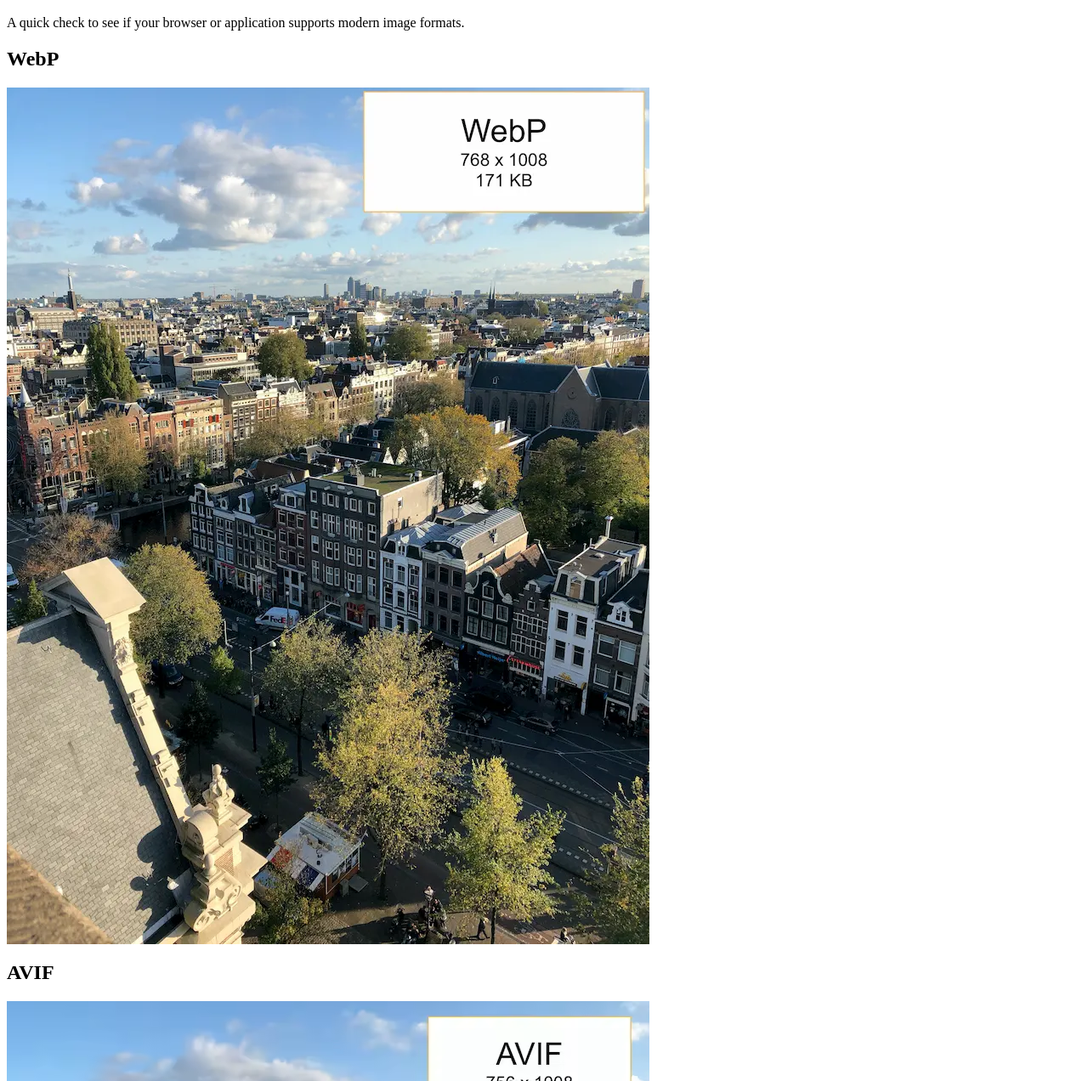
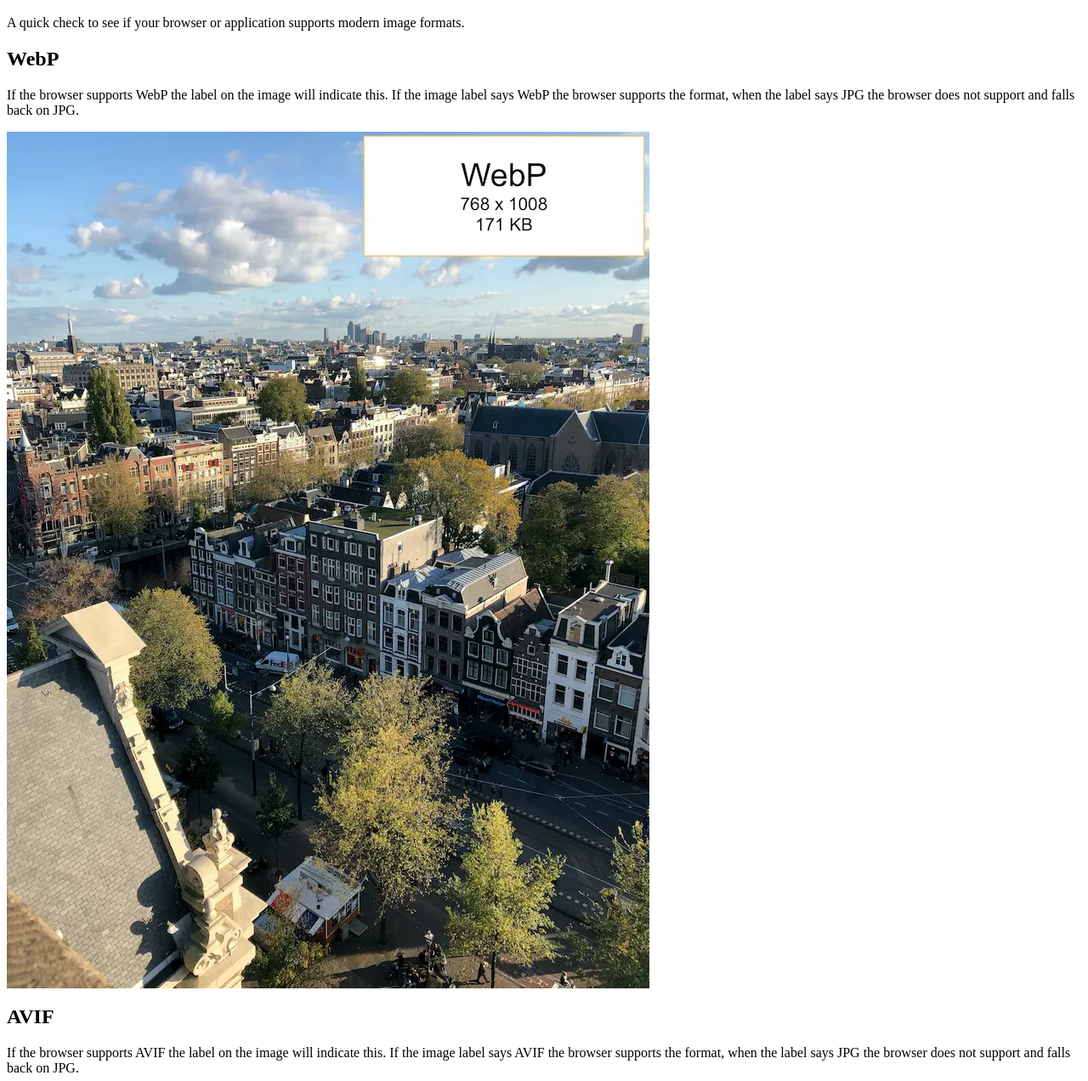
Before and after one commit to rhoeijmakers/demo, a plain HTML site: page index.html in a window 1280 px wide. Shown: the part 48-1320 px from the top of the page at 85% size. Drawn offline with Linux system fonts and the light colour scheme.

Commit message:
More descriptive text

```diff
--- a/index.html
+++ b/index.html
@@ -2,8 +2,9 @@
 <title>Browser support check for WebP and AVIF image format - Webdialect</title>
 <body>
 <h1>Does my browser support WebP and/or AVIF</h1>
-<p>A quick check to see if your browser or application supports modern image formats.</p>
+<p>A quick check to see if your browser or application supports modern image formats. </p>
 <h2>WebP</h2>
+<p>If the browser supports WebP the label on the image will indicate this. If the image label says WebP the browser supports the format, when the label says JPG the browser does not support and falls back on JPG.</p>
 <picture>
   <source srcset="Amsterdam-WebP.webp" type="image/webp">
   <source srcset="Amsterdam-JPG.jpg" type="image/jpeg">
@@ -12,7 +13,7 @@
 
 <h2>AVIF</h2>
 
-
+<p>If the browser supports AVIF the label on the image will indicate this. If the image label says AVIF the browser supports the format, when the label says JPG the browser does not support and falls back on JPG.</p>
 <picture>
   <source srcset="Amsterdam-AVIF.avif" type="image/avif">
   <source srcset="Amsterdam-JPG.jpg" type="image/jpeg">
```
